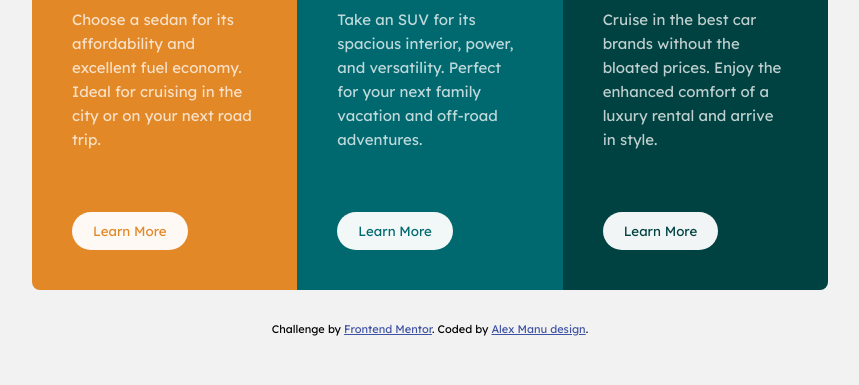
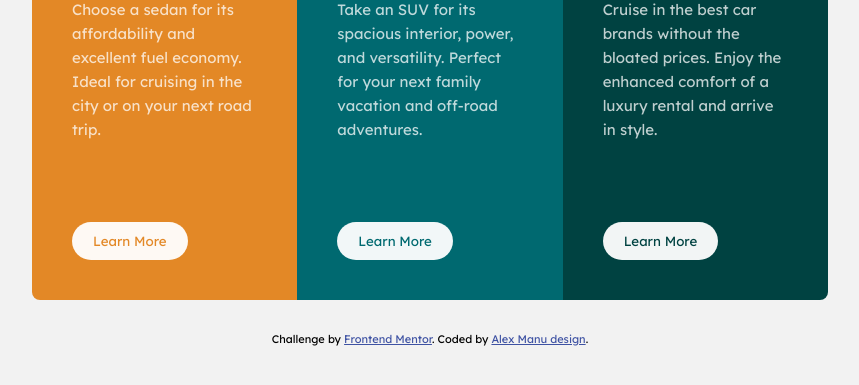
Before and after one commit to AlexManu05/3columncard, a plain HTML site: page index.html in a window 1280 px wide. Shown: the part 329-714 px from the top of the page, without its empty margins (210-1069 px from the left). Drawn offline with Linux system fonts and the light colour scheme.

Commit message:
Update style.css

```diff
--- a/style.css
+++ b/style.css
@@ -57,7 +57,7 @@ overflow: hidden;
 .box button{
 background-color: var(--light-gray-bg-h-but);
 padding: 10px 20px;
-margin-top: 60px;
+margin-top: 80px;
 border: 1px solid transparent;
 border-radius: 30px;
 display: block;                        /* to make the button text transparent*/
```
